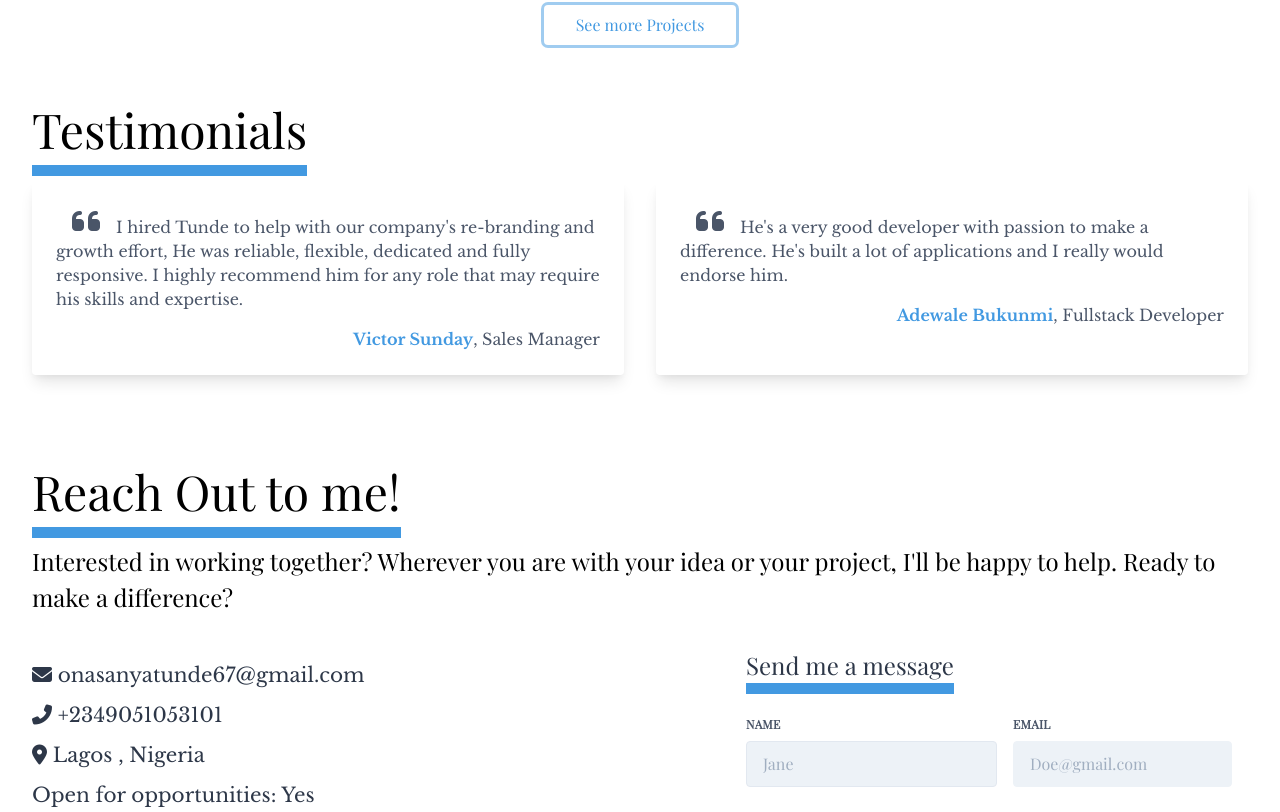
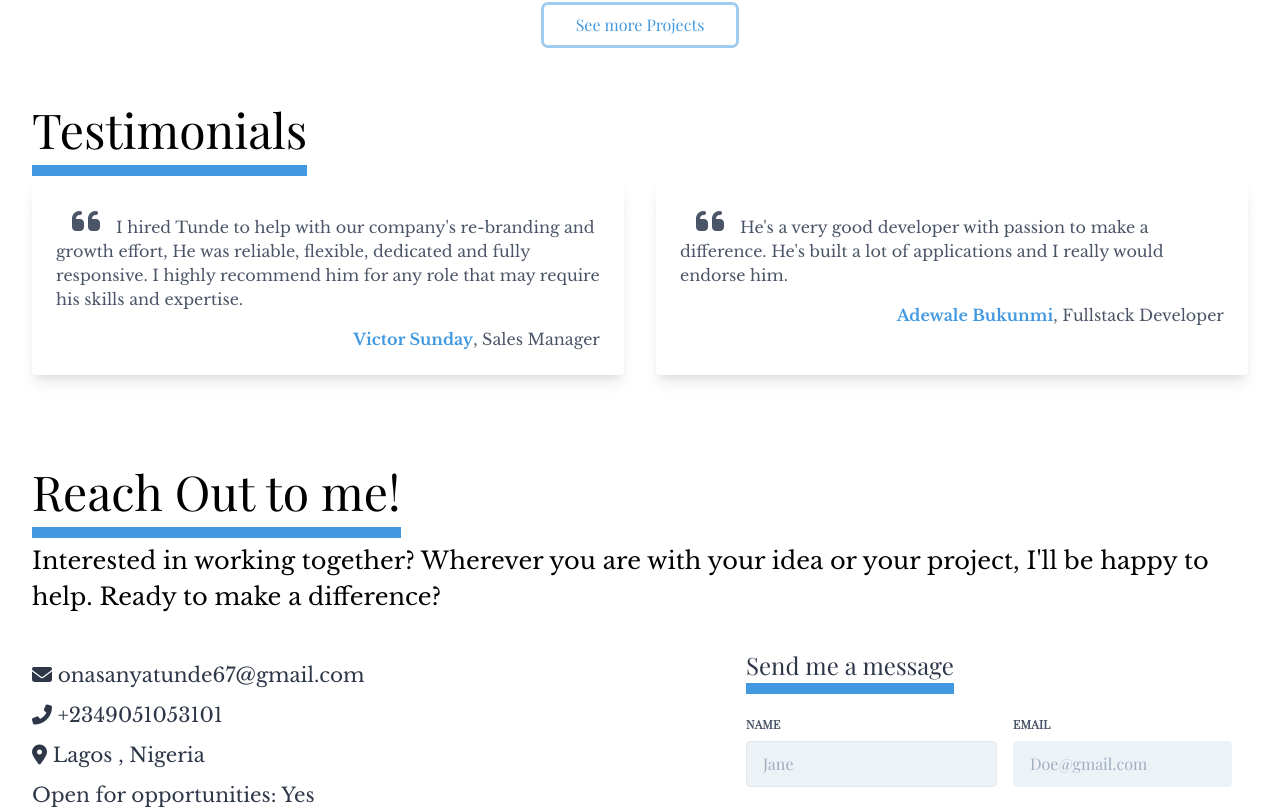
Before and after one commit to rammyblog/portfolio, a Next.js app: page / in a window 1280 px wide. Shown: the part 2536-3348 px from the top of the page. Built offline with nearby package versions, Linux system fonts and the light colour scheme.

Commit message:
changed contact font

```diff
--- a/components/Footer.js
+++ b/components/Footer.js
@@ -11,7 +11,7 @@ function Footer() {
           <h2 className="text-3xl lg:text-5xl custom-box-shadow inline-block my-4">
             Reach Out to me!
           </h2>
-          <p className="text-2xl">
+          <p className="text-2xl custom-libre-font">
             Interested in working together? Wherever you are with your idea or
             your project, I'll be happy to help. Ready to make a difference?
           </p>
```
